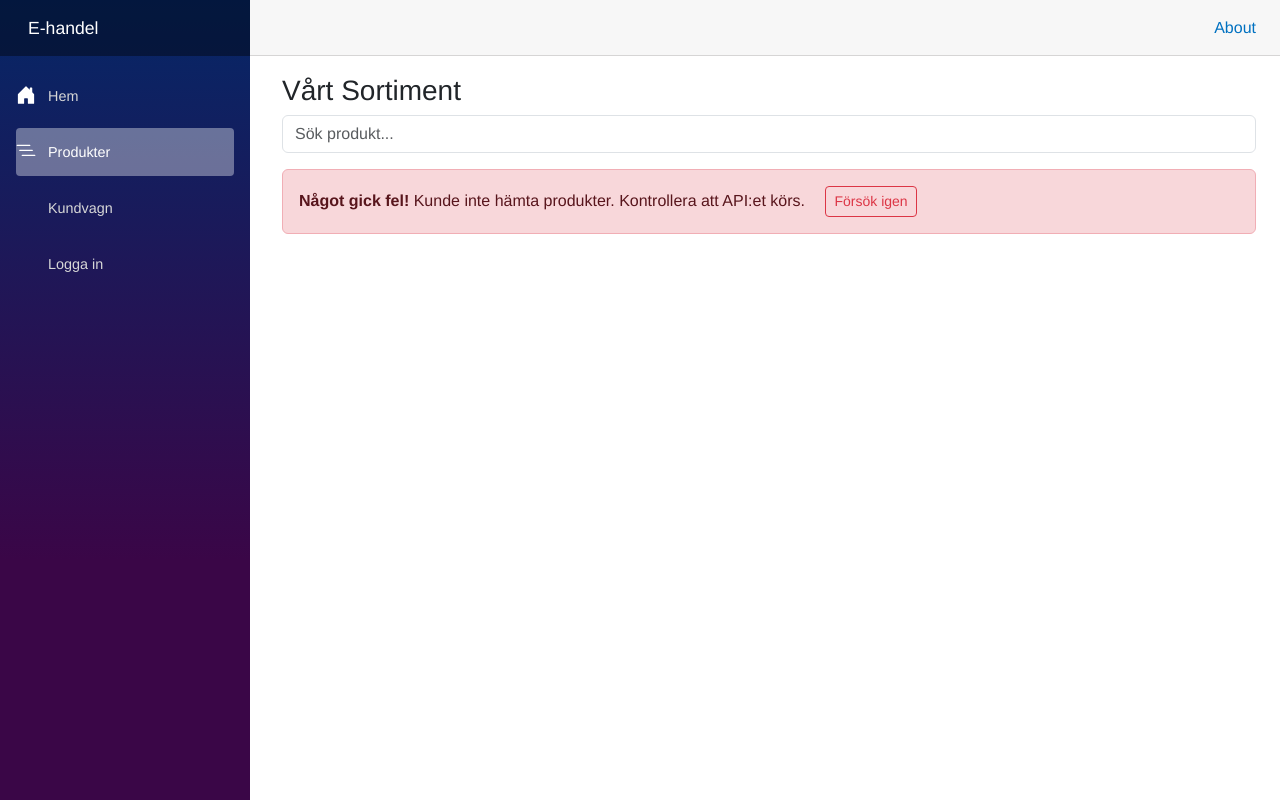
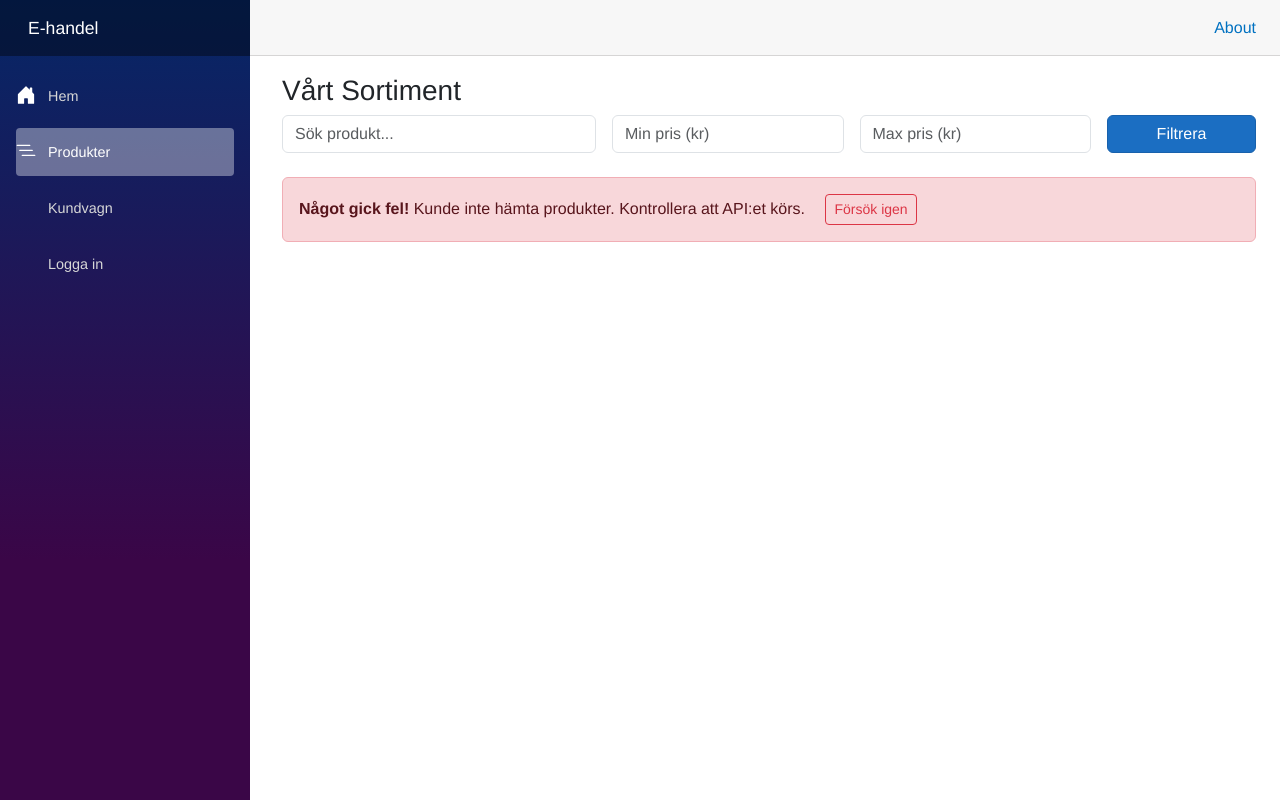
Before and after one commit to isakpro/E-handel, an ASP.NET Core app: page /products in a window 1280 px wide. Run offline with ASP.NET Core 8, Linux system fonts and the light colour scheme; data that the repository does not hold is empty; style sheets or scripts are compiled from the project's sources.

Commit message:
Lägger till prisfilter med validering på produktsidan

```diff
--- a/ECommerce.Client/Pages/Products.razor
+++ b/ECommerce.Client/Pages/Products.razor
@@ -5,9 +5,28 @@
 
 <h3>Vårt Sortiment</h3>
 
-<div class="mb-3">
-    <input class="form-control" type="text" placeholder="Sök produkt..." @bind="searchText" @bind:event="oninput" />
-</div>
+<EditForm Model="@filterModel" OnValidSubmit="ApplyFilter">
+    <DataAnnotationsValidator />
+    <ValidationSummary />
+
+    <div class="row g-3 mb-4">
+        <div class="col-md-4">
+            <input class="form-control" type="text" placeholder="Sök produkt..."
+                   @bind="searchText" @bind:event="oninput" />
+        </div>
+        <div class="col-md-3">
+            <InputNumber class="form-control" @bind-Value="filterModel.MinPrice" placeholder="Min pris (kr)" />
+            <ValidationMessage For="@(() => filterModel.MinPrice)" />
+        </div>
+        <div class="col-md-3">
+            <InputNumber class="form-control" @bind-Value="filterModel.MaxPrice" placeholder="Max pris (kr)" />
+            <ValidationMessage For="@(() => filterModel.MaxPrice)" />
+        </div>
+        <div class="col-md-2">
+            <button type="submit" class="btn btn-primary w-100">Filtrera</button>
+        </div>
+    </div>
+</EditForm>
 
 @if (errorMessage != null)
 {
@@ -40,10 +59,16 @@
     private ProductDto[]? products;
     private string searchText = "";
     private string? errorMessage;
+    private PriceFilterModel filterModel = new();
+    private decimal activeMinPrice = 0;
+    private decimal activeMaxPrice = decimal.MaxValue;
 
     private IEnumerable<ProductDto> filteredProducts =>
-        products?.Where(p => p.Name.Contains(searchText, StringComparison.OrdinalIgnoreCase) ||
-                             p.Description.Contains(searchText, StringComparison.OrdinalIgnoreCase))
+        products?.Where(p =>
+            (p.Name.Contains(searchText, StringComparison.OrdinalIgnoreCase) ||
+             p.Description.Contains(searchText, StringComparison.OrdinalIgnoreCase)) &&
+            p.Price >= activeMinPrice &&
+            p.Price <= activeMaxPrice)
         ?? Enumerable.Empty<ProductDto>();
 
     protected override async Task OnInitializedAsync()
@@ -59,9 +84,26 @@
             products = null;
             products = await Http.GetFromJsonAsync<ProductDto[]>("api/products");
         }
-        catch (Exception ex)
+        catch (Exception)
         {
             errorMessage = "Kunde inte hämta produkter. Kontrollera att API:et körs.";
         }
     }
+
+    private void ApplyFilter()
+    {
+        activeMinPrice = filterModel.MinPrice ?? 0;
+        activeMaxPrice = filterModel.MaxPrice ?? decimal.MaxValue;
+    }
+
+    public class PriceFilterModel
+    {
+        [System.ComponentModel.DataAnnotations.Range(0, 100000,
+            ErrorMessage = "Min pris måste vara mellan 0 och 100 000 kr")]
+        public decimal? MinPrice { get; set; }
+
+        [System.ComponentModel.DataAnnotations.Range(0, 100000,
+            ErrorMessage = "Max pris måste vara mellan 0 och 100 000 kr")]
+        public decimal? MaxPrice { get; set; }
+    }
 }
```
